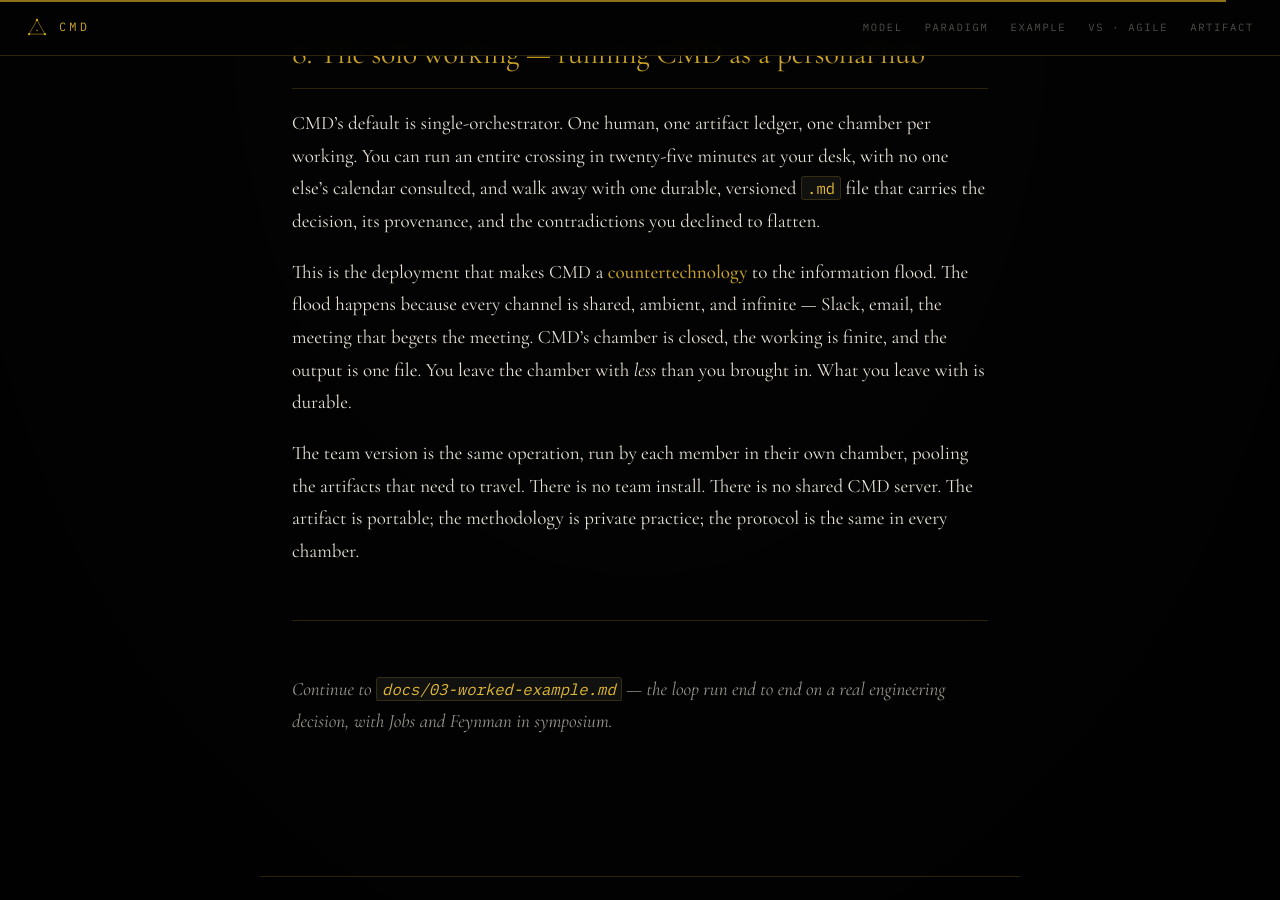
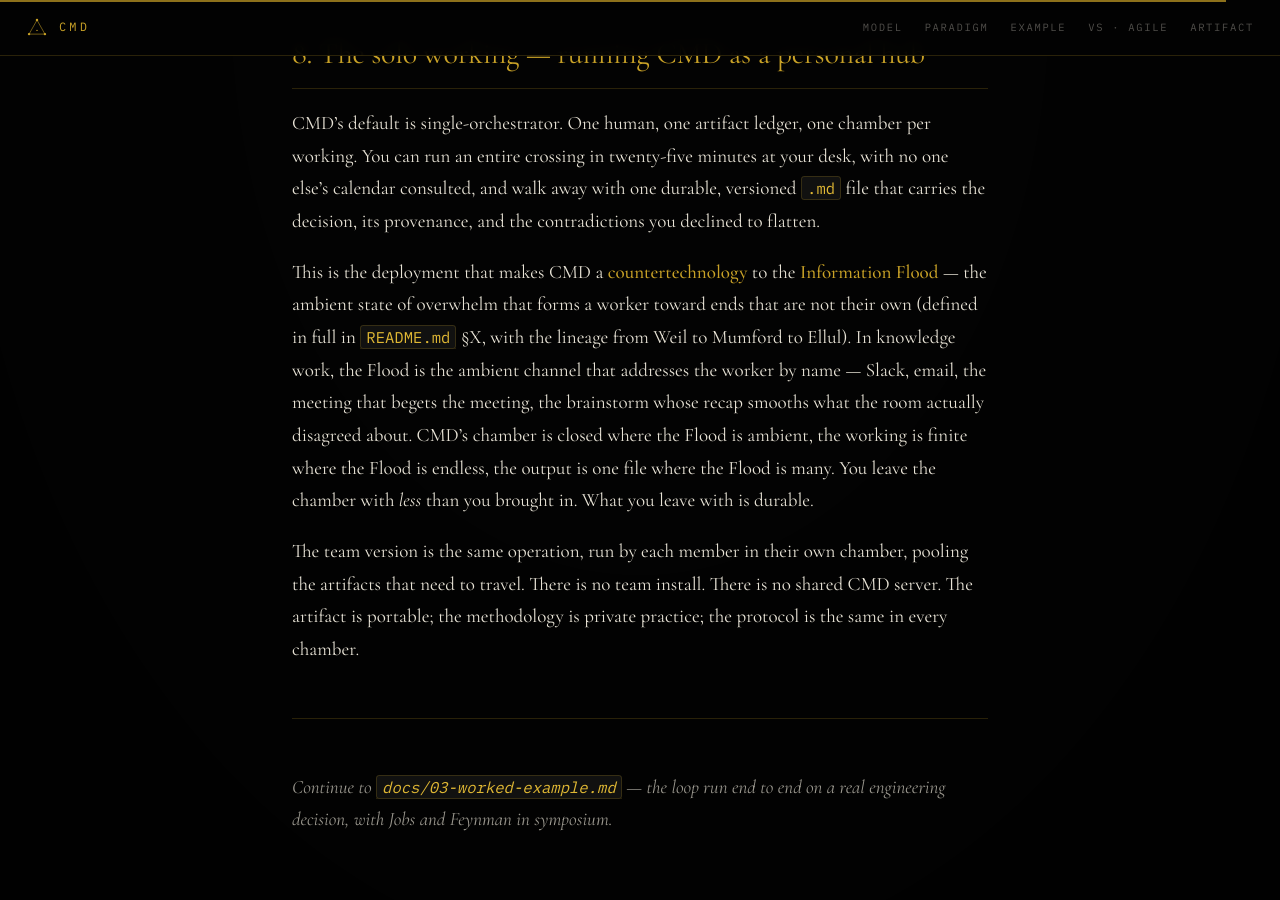
Before and after one commit to jethomasphd/cmd, a Jekyll site: the page built from docs/02-operational-paradigm.md, in a window 1280 px wide and 900 px high, scrolled down 8439 px. Built offline with Jekyll 4.4.1, drawn with Linux system fonts in a browser that asks for light colours.

Commit message:
Define the Information Flood as a load-bearing term, cite the lineage
A single canonical defined-term moment in README §X, with the diagnosis
grounded in the lineage that produced it — not flood-centric, but
flood-defined.

The definition (taken from the user's working): "the ambient state of
overwhelm that forms a worker toward ends that are not their own."
Not a screen-time problem; a formation problem. Lineage cited briefly:
Weil 1952 (uprootedness, at the factory gate); Mumford 1967 (the
megamachine); Ellul 1964 (la technique). The contemporary form named:
the ambient channel that addresses the worker by name — Slack, the
meeting that begets the meeting, the recap that smooths what the room
actually disagreed about. The countertechnology logic of CMD then
made explicit point-by-point against the Flood's properties (closed vs.
ambient; finite vs. endless; slow / written / dated / signed vs. fast /
algorithmic / unattributable; preserved vs. smoothed; kept vs. counterfeited).

- README.md §X retitled "The intellectual hub, against the Flood"; the
  defined term is set apart in a blockquote so a reader can find it
  later as the reference
- README.md tagline updated: "the Information Flood (defined in §X)"
  with proper-noun capitalization for the defined term
- docs/02-operational-paradigm §8 (solo working) aligned with the
  defined term and points back to README §X for the full definition,
  so the operational doc carries a brief mention without duplicating
  the lineage citation

The manifesto (index.html) is deliberately not touched here — its
diagnosis is the Mars Climate Orbiter case (the *what fails*); the
Flood is the contextual diagnosis (the *why now*); the two are
complementary and the manifesto should not carry both.

https://claude.ai/code/session_01T3VbYGLAg4NMxmJya4jZQ7

```diff
--- a/docs/02-operational-paradigm.md
+++ b/docs/02-operational-paradigm.md
@@ -263,11 +263,16 @@ one else's calendar consulted, and walk away with one durable, versioned `.md` f
 that carries the decision, its provenance, and the contradictions you declined to
 flatten.
 
-This is the deployment that makes CMD a **countertechnology** to the information
-flood. The flood happens because every channel is shared, ambient, and infinite —
-Slack, email, the meeting that begets the meeting. CMD's chamber is closed, the
-working is finite, and the output is one file. You leave the chamber with *less*
-than you brought in. What you leave with is durable.
+This is the deployment that makes CMD a **countertechnology** to the
+**Information Flood** — the ambient state of overwhelm that forms a worker
+toward ends that are not their own (defined in full in
+[`README.md`](../README.md) §X, with the lineage from Weil to Mumford to Ellul).
+In knowledge work, the Flood is the ambient channel that addresses the worker
+by name — Slack, email, the meeting that begets the meeting, the brainstorm
+whose recap smooths what the room actually disagreed about. CMD's chamber is
+closed where the Flood is ambient, the working is finite where the Flood is
+endless, the output is one file where the Flood is many. You leave the chamber
+with *less* than you brought in. What you leave with is durable.
 
 The team version is the same operation, run by each member in their own chamber,
 pooling the artifacts that need to travel. There is no team install. There is no
```
Also changed, not shown: README.md.
